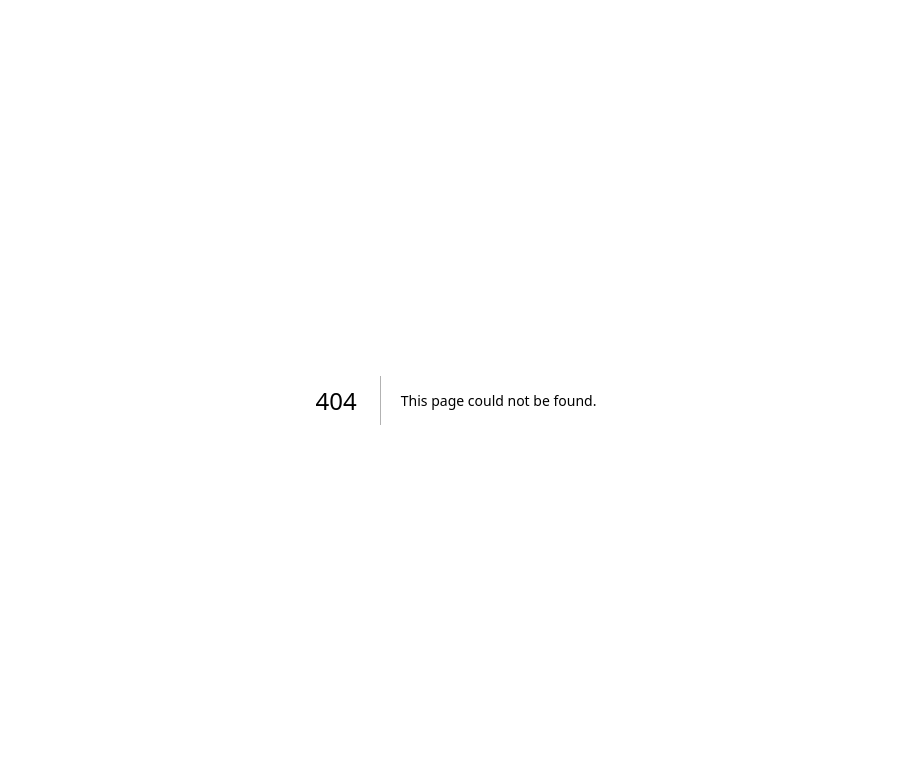
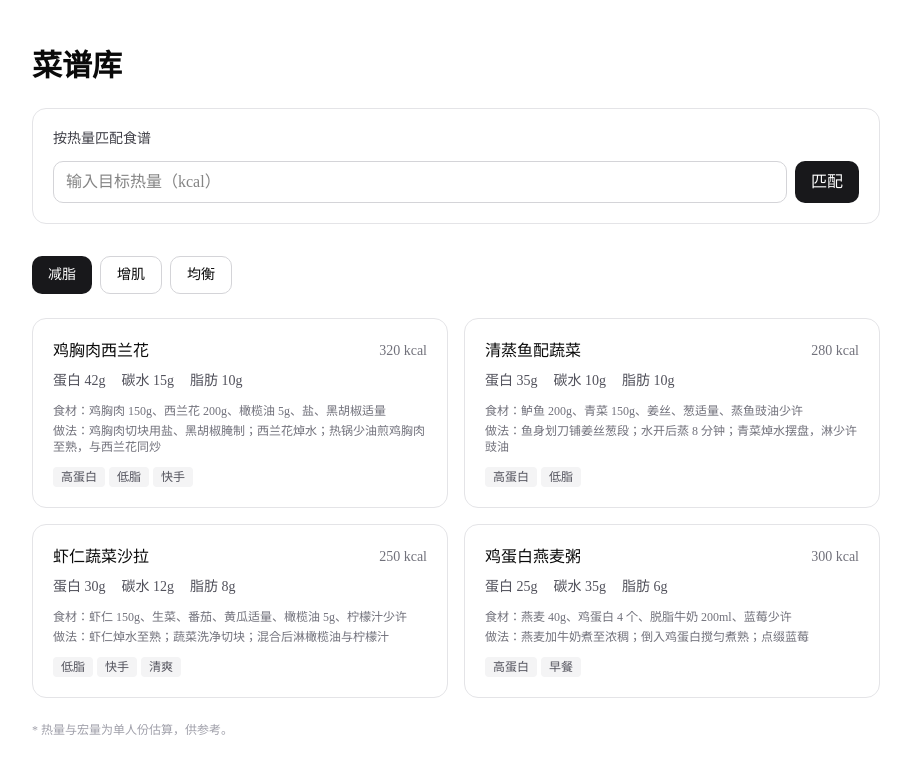
Before and after one commit to oms0120/Fitness_Assistant, a Next.js app: page /meals in a window 1280 px wide. Before the commit this address had no page. Shown: the top 774 px of the page, without its empty margins (184-1095 px from the left). Built offline with nearby package versions, Linux system fonts and the light colour scheme.

Commit message:
feat: add exercises and meals pages

```diff
--- /dev/null
+++ b/src/app/exercises/exercises-client.tsx
@@ -0,0 +1,46 @@
+"use client";
+
+import { useState } from "react";
+import { exercises } from "@/lib/data/exercises";
+import type { MuscleGroup } from "@/lib/data/types";
+
+const GROUPS: { key: MuscleGroup; label: string }[] = [
+  { key: "chest", label: "胸" },
+  { key: "shoulder", label: "肩" },
+  { key: "back", label: "背" },
+  { key: "legs", label: "腿" },
+  { key: "arms", label: "臂" },
+];
+
+export function ExercisesClient() {
+  const [group, setGroup] = useState<MuscleGroup>("chest");
+  const list = exercises.filter((e) => e.muscleGroup === group);
+  return (
+    <div className="mx-auto max-w-4xl px-6 py-12">
+      <h1 className="mb-6 text-3xl font-semibold">动作库</h1>
+      <div className="mb-6 flex gap-2">
+        {GROUPS.map((g) => (
+          <button
+            key={g.key}
+            onClick={() => setGroup(g.key)}
+            className={`rounded-lg px-4 py-2 text-sm ${group === g.key ? "bg-zinc-900 text-white dark:bg-white dark:text-black" : "border border-zinc-300 dark:border-zinc-700"}`}
+          >
+            {g.label}
+          </button>
+        ))}
+      </div>
+      <div className="grid gap-4 sm:grid-cols-2">
+        {list.map((e) => (
+          <div key={e.id} className="rounded-xl border border-zinc-200 p-5 dark:border-zinc-800">
+            <div className="flex items-center justify-between">
+              <div className="font-medium">{e.name}</div>
+              <span className="text-xs text-zinc-500">{e.difficulty}</span>
+            </div>
+            <div className="mt-1 text-sm text-zinc-500">{e.equipment}</div>
+            <p className="mt-3 text-sm text-zinc-600 dark:text-zinc-400">{e.instructions}</p>
+          </div>
+        ))}
+      </div>
+    </div>
+  );
+}
--- /dev/null
+++ b/src/app/exercises/page.tsx
@@ -0,0 +1,5 @@
+import { ExercisesClient } from "./exercises-client";
+
+export default function ExercisesPage() {
+  return <ExercisesClient />;
+}
--- /dev/null
+++ b/src/app/meals/meals-client.tsx
@@ -0,0 +1,97 @@
+"use client";
+
+import { useState } from "react";
+import { recipes } from "@/lib/data/recipes";
+import { matchRecipesByCalories } from "@/lib/mealMatching";
+import type { Recipe } from "@/lib/data/types";
+
+const CATS = [
+  { key: "cut", label: "减脂" },
+  { key: "bulk", label: "增肌" },
+  { key: "balanced", label: "均衡" },
+] as const;
+
+function RecipeCard({ r }: { r: Recipe }) {
+  return (
+    <div className="rounded-xl border border-zinc-200 p-5 dark:border-zinc-800">
+      <div className="flex items-center justify-between">
+        <div className="font-medium">{r.name}</div>
+        <div className="text-sm text-zinc-500">{r.calories} kcal</div>
+      </div>
+      <div className="mt-2 flex gap-4 text-sm text-zinc-600 dark:text-zinc-400">
+        <span>蛋白 {r.proteinG}g</span>
+        <span>碳水 {r.carbsG}g</span>
+        <span>脂肪 {r.fatG}g</span>
+      </div>
+      <div className="mt-3 text-xs text-zinc-500">
+        <div>食材：{r.ingredients.join("、")}</div>
+        <div className="mt-1">做法：{r.steps.join("；")}</div>
+      </div>
+      <div className="mt-3 flex flex-wrap gap-1">
+        {r.tags.map((t) => (
+          <span key={t} className="rounded bg-zinc-100 px-2 py-0.5 text-xs text-zinc-600 dark:bg-zinc-800 dark:text-zinc-400">{t}</span>
+        ))}
+      </div>
+    </div>
+  );
+}
+
+export function MealsClient() {
+  const [cat, setCat] = useState<"cut" | "bulk" | "balanced">("cut");
+  const [target, setTarget] = useState("");
+  const [matched, setMatched] = useState<Recipe[] | null>(null);
+
+  function onMatch(e: React.FormEvent) {
+    e.preventDefault();
+    const kcal = Number(target);
+    if (Number.isFinite(kcal) && kcal > 0) {
+      setMatched(matchRecipesByCalories(kcal, 0.1));
+    }
+  }
+
+  const list = recipes.filter((r) => r.category === cat);
+
+  return (
+    <div className="mx-auto max-w-4xl px-6 py-12">
+      <h1 className="mb-6 text-3xl font-semibold">菜谱库</h1>
+
+      <form onSubmit={onMatch} className="mb-8 rounded-xl border border-zinc-200 p-5 dark:border-zinc-800">
+        <div className="mb-3 text-sm font-medium text-zinc-700 dark:text-zinc-300">按热量匹配食谱</div>
+        <div className="flex gap-2">
+          <input
+            type="number"
+            value={target}
+            onChange={(e) => setTarget(e.target.value)}
+            placeholder="输入目标热量（kcal）"
+            className="flex-1 rounded-lg border border-zinc-300 px-3 py-2 dark:border-zinc-700 dark:bg-zinc-900"
+          />
+          <button type="submit" className="rounded-lg bg-zinc-900 px-4 py-2 text-white dark:bg-white dark:text-black">匹配</button>
+        </div>
+        {matched && (
+          <div className="mt-4">
+            <div className="mb-2 text-xs text-zinc-500">匹配结果（±10%，按热量差排序）</div>
+            <div className="grid gap-3">
+              {matched.map((r) => <RecipeCard key={r.id} r={r} />)}
+            </div>
+          </div>
+        )}
+      </form>
+
+      <div className="mb-6 flex gap-2">
+        {CATS.map((c) => (
+          <button
+            key={c.key}
+            onClick={() => setCat(c.key)}
+            className={`rounded-lg px-4 py-2 text-sm ${cat === c.key ? "bg-zinc-900 text-white dark:bg-white dark:text-black" : "border border-zinc-300 dark:border-zinc-700"}`}
+          >
+            {c.label}
+          </button>
+        ))}
+      </div>
+      <div className="grid gap-4 sm:grid-cols-2">
+        {list.map((r) => <RecipeCard key={r.id} r={r} />)}
+      </div>
+      <p className="mt-6 text-xs text-zinc-400">* 热量与宏量为单人份估算，供参考。</p>
+    </div>
+  );
+}
--- /dev/null
+++ b/src/app/meals/page.tsx
@@ -0,0 +1,5 @@
+import { MealsClient } from "./meals-client";
+
+export default function MealsPage() {
+  return <MealsClient />;
+}
```
